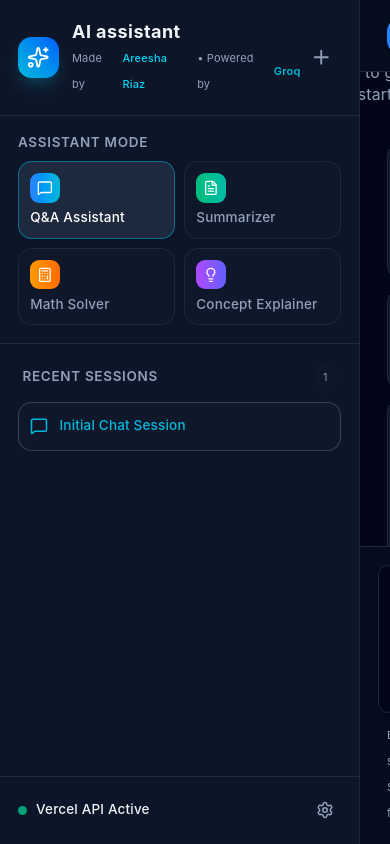
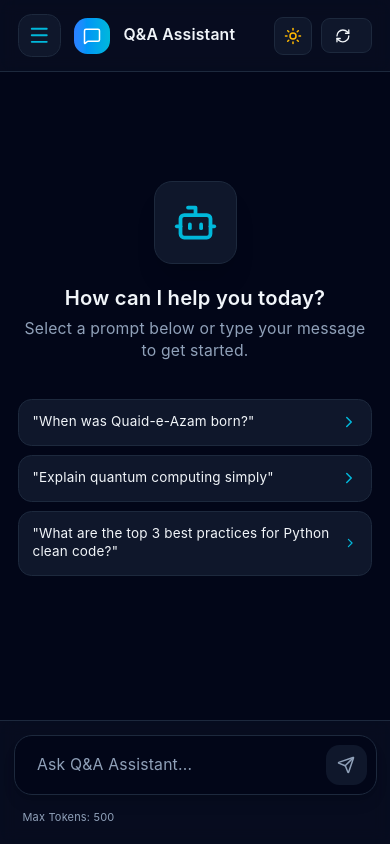
Before and after one commit to areeshacrypto/ai-assistant-powered-by-groq, a React (Vite) app in the folder frontend/: page / in a window 390 px wide. Built offline with nearby package versions, Linux system fonts and the light colour scheme.

Commit message:
Update App.jsx

```diff
--- a/frontend/src/App.jsx
+++ b/frontend/src/App.jsx
@@ -1,10 +1,8 @@
 import React, { useState, useEffect, useRef, useMemo, useCallback } from 'react';
-import ReactMarkdown from 'react-markdown';
-import remarkMath from 'remark-math';
-import rehypeKatex from 'rehype-katex';
 import {
   MessageSquare, FileText, Calculator, Lightbulb, Settings, Trash2, Send,
-  Bot, User, Copy, Check, Cpu, ChevronRight, Plus, RefreshCw, Zap, Sparkles, Sun, Moon
+  Bot, User, Copy, Check, Cpu, ChevronRight, Plus, RefreshCw, Zap, Sparkles, Sun, Moon,
+  Menu, X
 } from 'lucide-react';
 
 const MODES = [
@@ -54,6 +52,7 @@ export default function App() {
   const [maxTokens, setMaxTokens] = useState(500);
   const [activeMode, setActiveMode] = useState('qa');
   const [isDarkMode, setIsDarkMode] = useState(true);
+  const [isMobileMenuOpen, setIsMobileMenuOpen] = useState(false);
 
   const [sessions, setSessions] = useState(() => {
     const saved = localStorage.getItem('areesha_sessions');
@@ -106,6 +105,7 @@ export default function App() {
     setSessions(prev => [newSession, ...prev]);
     setActiveSessionId(newSession.id);
     setActiveMode(mode);
+    setIsMobileMenuOpen(false);
   }, [activeMode]);
 
   const deleteSession = (id, e) => {
@@ -213,8 +213,8 @@ export default function App() {
 
   const theme = {
     bgMain: isDarkMode ? 'bg-slate-950' : 'bg-slate-50',
-    bgSidebar: isDarkMode ? 'bg-slate-900/90' : 'bg-white',
-    bgHeader: isDarkMode ? 'bg-slate-900/40' : 'bg-white',
+    bgSidebar: isDarkMode ? 'bg-slate-900' : 'bg-white',
+    bgHeader: isDarkMode ? 'bg-slate-900/40' : 'bg-white/80',
     border: isDarkMode ? 'border-slate-800' : 'border-slate-200',
     textPrimary: isDarkMode ? 'text-slate-100' : 'text-slate-900',
     textSecondary: isDarkMode ? 'text-slate-400' : 'text-slate-500',
@@ -225,8 +225,22 @@ export default function App() {
   return (
     <div className={`flex h-screen w-full ${theme.bgMain} ${theme.textPrimary} font-sans antialiased overflow-hidden transition-colors duration-200`}>
 
+      {/* Mobile Drawer Overlay */}
+      {isMobileMenuOpen && (
+        <div
+          onClick={() => setIsMobileMenuOpen(false)}
+          className="fixed inset-0 bg-slate-950/60 backdrop-blur-sm z-30 md:hidden"
+        />
+      )}
+
       {/* Sidebar */}
-      <aside className={`w-80 ${theme.bgSidebar} border-r ${theme.border} flex flex-col justify-between shrink-0 z-20`}>
+      <aside className={`
+        fixed md:relative inset-y-0 left-0 z-40
+        w-80 ${theme.bgSidebar} border-r ${theme.border}
+        flex flex-col justify-between shrink-0
+        transition-transform duration-300 ease-in-out
+        ${isMobileMenuOpen ? 'translate-x-0' : '-translate-x-full md:translate-x-0'}
+      `}>
         <div className="flex flex-col h-full overflow-hidden">
 
           <div className={`p-4 border-b ${theme.border} flex items-center justify-between`}>
@@ -242,6 +256,7 @@ export default function App() {
               </div>
             </div>
 
+            <div className="flex items-center space-x-1">
               <button
                 onClick={() => createNewSession()}
                 className={`p-2 hover:${theme.bgCard} rounded-lg ${theme.textSecondary} transition-colors`}
@@ -249,6 +264,13 @@ export default function App() {
               >
                 <Plus className="w-5 h-5" />
               </button>
+              <button
+                onClick={() => setIsMobileMenuOpen(false)}
+                className={`p-2 hover:${theme.bgCard} rounded-lg ${theme.textSecondary} md:hidden`}
+              >
+                <X className="w-5 h-5" />
+              </button>
+            </div>
           </div>
 
           <div className={`p-4 border-b ${theme.border}`}>
@@ -266,6 +288,8 @@ export default function App() {
                       setActiveMode(mode.id);
                       if (activeSession.messages.length > 0) {
                         createNewSession(mode.id);
+                      } else {
+                        setIsMobileMenuOpen(false);
                       }
                     }}
                     className={`flex flex-col items-start p-2.5 rounded-xl text-left transition-all border ${
@@ -300,6 +324,7 @@ export default function App() {
                 onClick={() => {
                   setActiveSessionId(s.id);
                   setActiveMode(s.mode || 'qa');
+                  setIsMobileMenuOpen(false);
                 }}
                 className={`group flex items-center justify-between p-2.5 rounded-xl cursor-pointer text-sm transition-all border ${
                   s.id === activeSessionId
@@ -326,10 +351,13 @@ export default function App() {
             <div className="flex items-center justify-between text-xs">
               <div className="flex items-center space-x-2">
                 <span className="w-2 h-2 rounded-full bg-emerald-400 animate-pulse"></span>
-                <span className="font-medium">Vercel API Active</span>
+                <span className="font-medium">API Active</span>
               </div>
               <button
-                onClick={() => setShowSettings(!showSettings)}
+                onClick={() => {
+                  setShowSettings(!showSettings);
+                  setIsMobileMenuOpen(false);
+                }}
                 className={`p-1.5 hover:${theme.bgCard} rounded-lg ${theme.textSecondary} transition-colors`}
                 title="Settings"
               >
@@ -344,8 +372,16 @@ export default function App() {
       {/* Main Workspace */}
       <main className="flex-1 flex flex-col h-full relative overflow-hidden">
 
-        <header className={`h-16 border-b ${theme.border} ${theme.bgHeader} backdrop-blur px-6 flex items-center justify-between z-10`}>
+        <header className={`h-16 border-b ${theme.border} ${theme.bgHeader} backdrop-blur px-4 md:px-6 flex items-center justify-between z-10`}>
           <div className="flex items-center space-x-3">
+            <button
+              onClick={() => setIsMobileMenuOpen(!isMobileMenuOpen)}
+              className={`p-2 rounded-xl border ${theme.border} ${theme.bgCard} md:hidden text-cyan-500`}
+              aria-label="Toggle Navigation Menu"
+            >
+              <Menu className="w-5 h-5" />
+            </button>
+
             <div className={`p-2 rounded-xl bg-gradient-to-r ${MODES.find(m => m.id === activeMode)?.color}`}>
               {React.createElement(MODES.find(m => m.id === activeMode)?.icon || MessageSquare, { className: 'w-4 h-4 text-white' })}
             </div>
@@ -353,14 +389,14 @@ export default function App() {
               <h2 className="text-sm font-semibold flex items-center gap-2">
                 {MODES.find(m => m.id === activeMode)?.name}
               </h2>
-              <p className={`text-xs ${theme.textSecondary}`}>
+              <p className={`text-xs ${theme.textSecondary} hidden sm:block`}>
                 Model: <span className="font-mono">{selectedModel}</span>
               </p>
             </div>
           </div>
 
-          <div className="flex items-center space-x-3">
-            <div className={`flex items-center space-x-1.5 text-xs px-3 py-1.5 rounded-full border ${theme.border} ${theme.bgCard}`}>
+          <div className="flex items-center space-x-2 sm:space-x-3">
+            <div className={`hidden sm:flex items-center space-x-1.5 text-xs px-3 py-1.5 rounded-full border ${theme.border} ${theme.bgCard}`}>
               <Zap className="w-3.5 h-3.5 text-cyan-500" />
               <span>Est. Tokens: <strong className="font-mono">{totalTokens}</strong></span>
             </div>
@@ -368,23 +404,23 @@ export default function App() {
             <button
               onClick={() => setIsDarkMode(!isDarkMode)}
               title="Toggle Theme"
-              className={`p-1.5 rounded-lg border ${theme.border} ${theme.bgCard} transition-all`}
+              className={`p-2 rounded-lg border ${theme.border} ${theme.bgCard} transition-all`}
             >
               {isDarkMode ? <Sun className="w-4 h-4 text-amber-400" /> : <Moon className="w-4 h-4 text-slate-600" />}
             </button>
 
             <button
               onClick={() => createNewSession()}
-              className={`text-xs flex items-center space-x-1.5 ${theme.bgCard} px-3 py-1.5 rounded-lg border ${theme.border} transition-colors`}
+              className={`text-xs flex items-center space-x-1.5 ${theme.bgCard} px-3 py-2 rounded-lg border ${theme.border} transition-colors`}
             >
               <RefreshCw className="w-3.5 h-3.5" />
-              <span>Reset</span>
+              <span className="hidden sm:inline">Reset</span>
             </button>
           </div>
         </header>
 
         {/* Chat Feed */}
-        <div className="flex-1 overflow-y-auto p-6 space-y-6">
+        <div className="flex-1 overflow-y-auto p-4 sm:p-6 space-y-4 sm:space-y-6">
           {messages.length === 0 ? (
             <div className="h-full flex flex-col items-center justify-center text-center max-w-lg mx-auto space-y-4">
               <div className={`p-4 ${theme.bgCard} border ${theme.border} rounded-2xl shadow-xl`}>
@@ -414,7 +450,7 @@ export default function App() {
             messages.map((msg, index) => (
               <div
                 key={index}
-                className={`flex gap-4 max-w-3xl mx-auto ${
+                className={`flex gap-3 sm:gap-4 max-w-3xl mx-auto ${
                   msg.role === 'user' ? 'justify-end' : 'justify-start'
                 }`}
               >
@@ -426,7 +462,7 @@ export default function App() {
                   </div>
                 )}
 
-                <div className={`group relative max-w-[85%] rounded-2xl p-4 text-sm leading-relaxed border ${
+                <div className={`group relative max-w-[90%] sm:max-w-[85%] rounded-2xl p-3.5 sm:p-4 text-sm leading-relaxed border ${
                   msg.role === 'user'
                     ? 'bg-gradient-to-r from-cyan-600 to-blue-600 border-cyan-500 text-white rounded-tr-none shadow-lg'
                     : msg.isError
@@ -436,7 +472,7 @@ export default function App() {
 
                   {msg.role === 'assistant' && (
                     <div className={`flex items-center justify-between border-b ${theme.border} pb-2 mb-2 text-xs ${theme.textSecondary}`}>
-                      <span className="font-mono text-[11px] text-cyan-500">Assistant ({selectedModel})</span>
+                      <span className="font-mono text-[11px] text-cyan-500">Assistant</span>
                       <button
                         onClick={() => copyToClipboard(msg.content, index)}
                         className="p-1 hover:opacity-80 transition-opacity"
@@ -451,27 +487,8 @@ export default function App() {
                     </div>
                   )}
 
-                  <div className={`font-sans text-sm space-y-3
-                    [&_h1]:text-lg [&_h1]:font-bold
-                    [&_h2]:text-base [&_h2]:font-bold
-                    [&_h3]:text-sm [&_h3]:font-bold
-                    [&_ul]:list-disc [&_ul]:pl-4
-                    [&_ol]:list-decimal [&_ol]:pl-4
-                    [&_hr]:my-4 [&_hr]:border-t [&_hr]:border-slate-700
-                    [&_table]:w-full [&_table]:my-3 [&_table]:border-collapse [&_table]:text-xs
-                    [&_th]:border [&_th]:border-slate-600 [&_th]:bg-slate-800/60 [&_th]:p-2 [&_th]:text-left
-                    [&_td]:border [&_td]:border-slate-700/60 [&_td]:p-2`}
-                  >
-                    {msg.role === 'assistant' && !msg.isError ? (
-                      <ReactMarkdown
-                        remarkPlugins={[remarkMath]}
-                        rehypePlugins={[rehypeKatex]}
-                      >
+                  <div className="whitespace-pre-wrap font-sans text-sm">
                     {msg.content}
-                      </ReactMarkdown>
-                    ) : (
-                      <div className="whitespace-pre-wrap">{msg.content}</div>
-                    )}
                   </div>
 
                   <div className={`text-[10px] mt-2 text-right ${
@@ -505,7 +522,7 @@ export default function App() {
         </div>
 
         {/* Input Bar */}
-        <div className={`p-4 border-t ${theme.border} ${theme.bgHeader} backdrop-blur`}>
+        <div className={`p-3 sm:p-4 border-t ${theme.border} ${theme.bgHeader} backdrop-blur`}>
           <div className="max-w-3xl mx-auto space-y-2">
             <div className={`relative flex items-center ${theme.bgInput} border ${theme.border} focus-within:border-cyan-500 rounded-2xl p-2 transition-all shadow-lg`}>
               <textarea
@@ -518,7 +535,7 @@ export default function App() {
                     handleSendMessage();
                   }
                 }}
-                placeholder={`Ask ${MODES.find(m => m.id === activeMode)?.name}... (Press Enter to send)`}
+                placeholder={`Ask ${MODES.find(m => m.id === activeMode)?.name}...`}
                 rows={1}
                 className={`flex-1 bg-transparent px-3 py-1.5 text-sm ${theme.textPrimary} placeholder-slate-400 focus:outline-none resize-none overflow-y-auto max-h-32`}
               />
@@ -536,17 +553,17 @@ export default function App() {
             </div>
 
             <div className={`flex items-center justify-between px-2 text-[11px] ${theme.textSecondary}`}>
-              <span>Enter to send, Shift+Enter for newline</span>
+              <span className="hidden sm:inline">Enter to send, Shift+Enter for newline</span>
               <span>Max Tokens: {maxTokens}</span>
             </div>
           </div>
         </div>
       </main>
 
-      {/* Settings Modal */}
+      {/* Settings Drawer/Modal */}
       {showSettings && (
         <div className="fixed inset-0 bg-slate-950/70 backdrop-blur-sm z-50 flex justify-end">
-          <div className={`w-96 ${theme.bgSidebar} h-full border-l ${theme.border} p-6 flex flex-col justify-between shadow-2xl`}>
+          <div className={`w-full sm:w-96 ${theme.bgSidebar} h-full border-l ${theme.border} p-6 flex flex-col justify-between shadow-2xl`}>
             <div className="space-y-6">
               <div className={`flex items-center justify-between border-b ${theme.border} pb-4`}>
                 <div className="flex items-center space-x-2">
```
Lines whose indentation alone changed are shown as unchanged.
